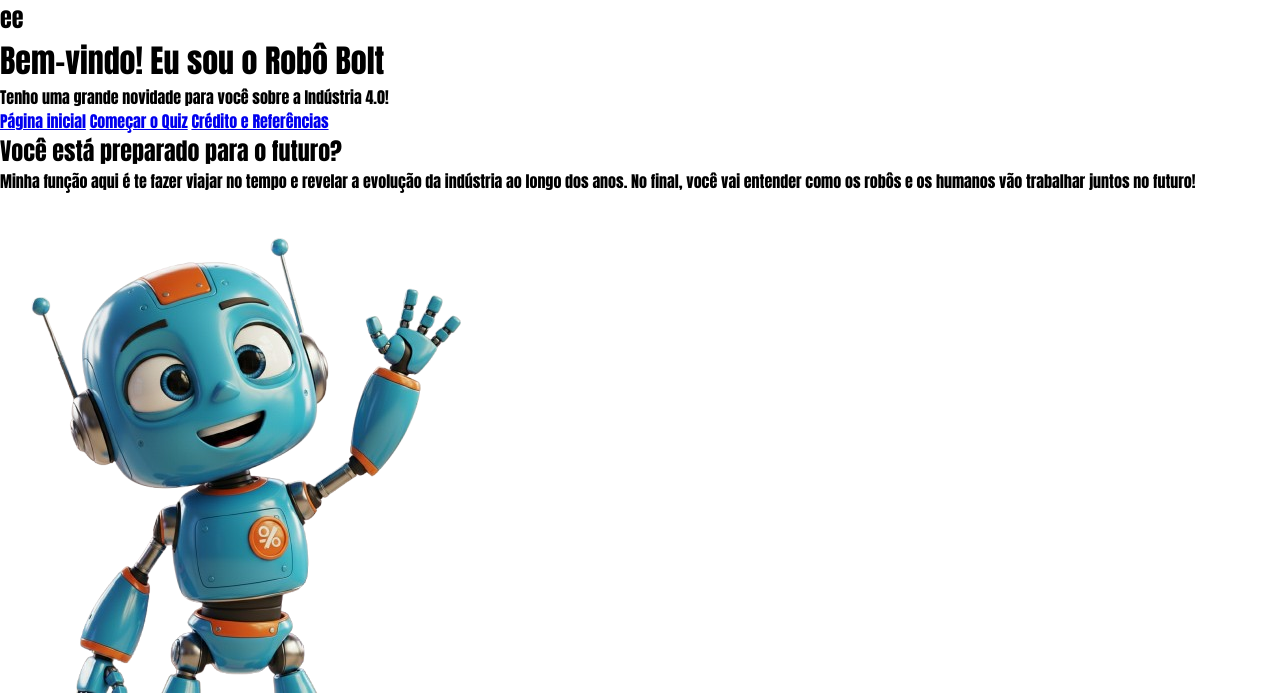
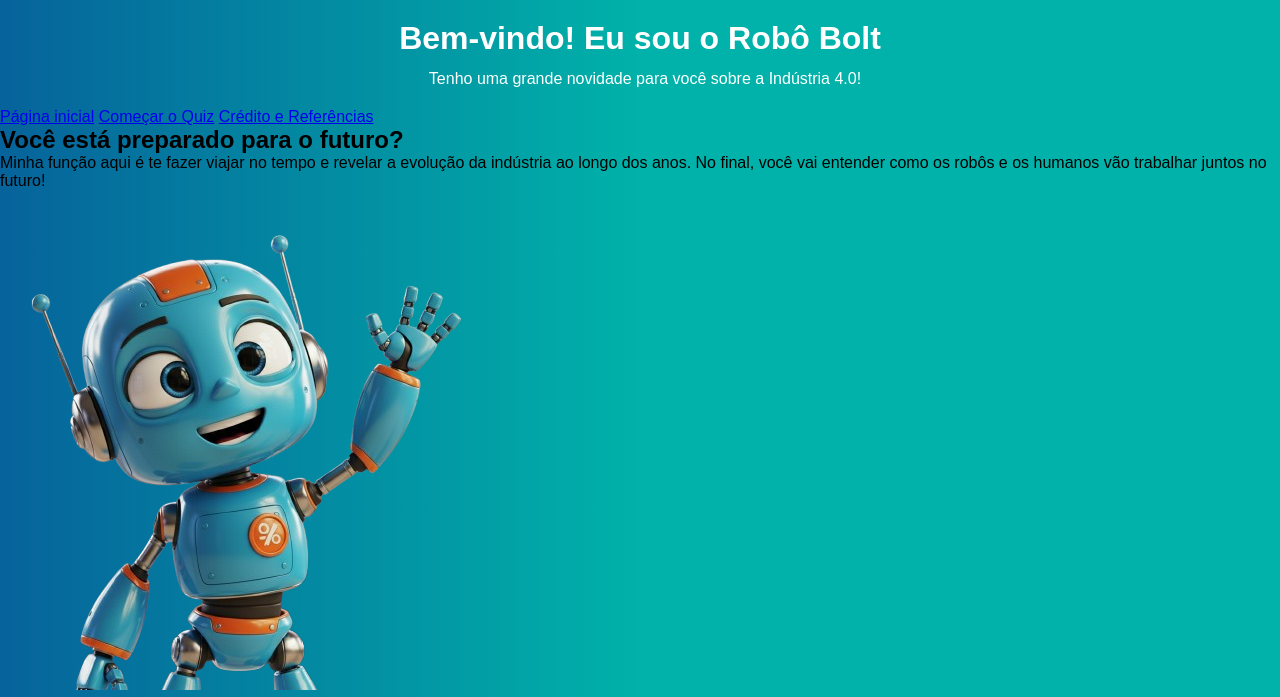
Before and after one commit to leticiasantos-dev5/projeto-site-industria4.0, a plain HTML site: page index.html in a window 1280 px wide. Shown: the top 697 px of the page. Drawn offline with Linux system fonts and the light colour scheme; files that its build step writes are made by us from their sources.

Commit message:
cor de fundo e cabeçario

```diff
--- a/estilo/style.css
+++ b/estilo/style.css
@@ -18,8 +18,34 @@
 
     --fonte1: 'Work Sans', sans-serif;
     --fonte2: 'Alfa Slab One', serif;
+    --fonte-padrao: Arial, Verdana, Helvetica, sans-serif;
 }
 
-body  {
-     font-family: Impact, Haettenschweiler, 'Arial Narrow Bold', sans-serif
+body {
+
+    font-family:  var(--fonte-padrao);
+     background-image:linear-gradient(to left , var(--corverdeclaro) 50%, var(--corazul));
 }
+
+
+header{
+    padding: 10px;
+    background-color: #00B2A9;
+    padding-left: 20px;
+    padding-right: 20px;
+    padding-top: 20px;
+    background-image:linear-gradient(to left , var(--corverdeclaro) 50%, var(--corazul));
+    color: white;
+    text-align: center;
+
+}
+
+header>p {
+    padding-bottom: 10px;
+    padding-top: 13px;
+    padding-left: 10px;
+}
+
+article {
+    background-color:
+}
--- a/index.html
+++ b/index.html
@@ -4,11 +4,11 @@
     <meta charset="UTF-8">
     <meta name="viewport" content="width=device-width, initial-scale=1.0">
     <title>Indústria 4.0</title>
-    <link rel="stylesheet" href="style.css">
+    <link rel="stylesheet" href="estilo/style.css">
 </head>
 <body>
      <header> <!--Cabeçario-->
-        <h2>ee</h2>
+
         <h1>Bem-vindo! Eu sou o Robô Bolt </h1>
 
          <p> Tenho uma grande novidade para você sobre a Indústria 4.0!</p>
```
